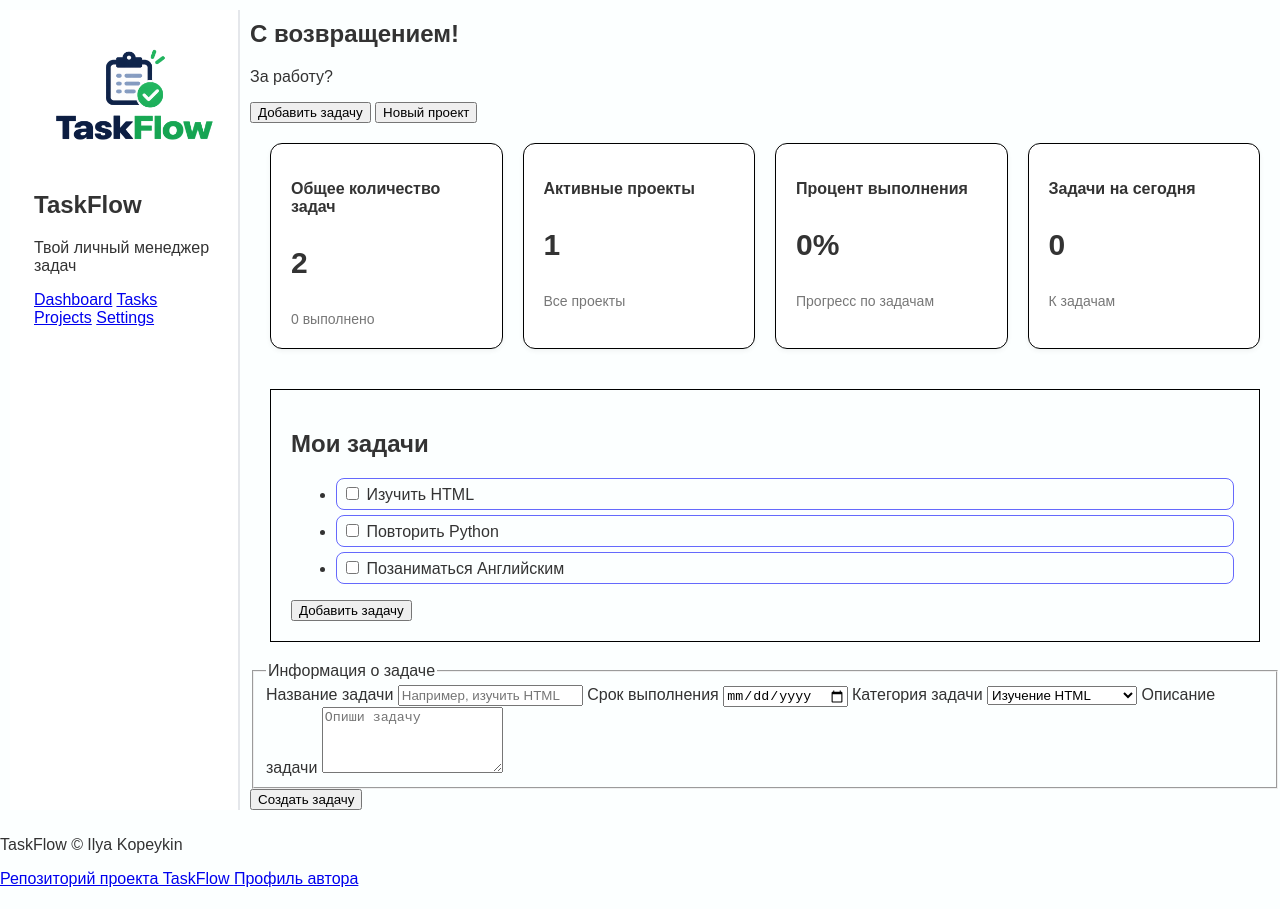
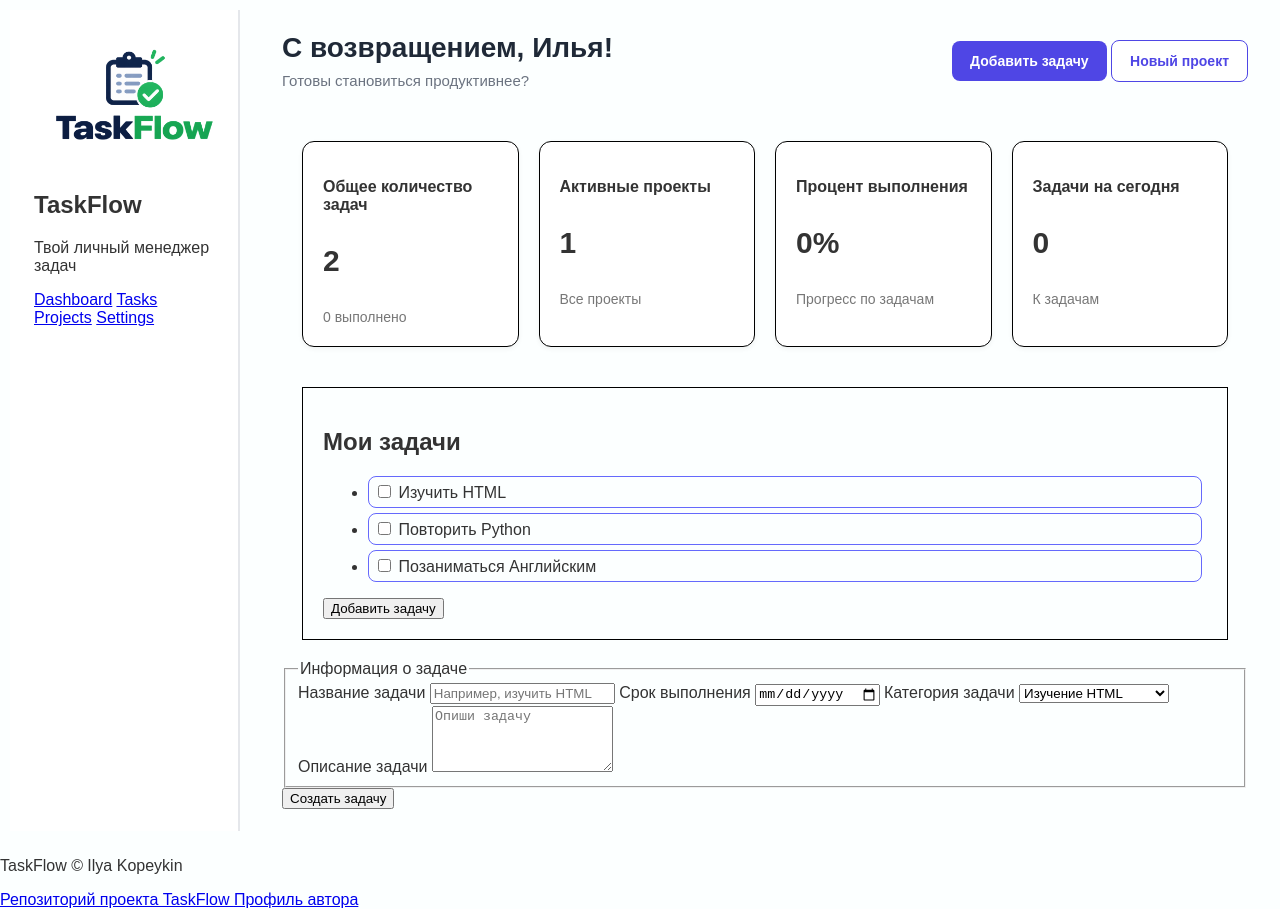
Before and after one commit to IlyaKopey/TaskFLow, a plain HTML site: page frontend/index.html in a window 1280 px wide. Before the commit the page ends 888 px from the top, so only its background shows below. Drawn offline with Linux system fonts and the light colour scheme.

Commit message:
update main greatings

```diff
--- a/frontend/index.html
+++ b/frontend/index.html
@@ -27,8 +27,8 @@
         <main>
             <header class="dashboard-header">
                 <div class="main_greetings">
-                    <h2>С возвращением!</h2>
-                    <p>За работу?</p>
+                    <h2>С возвращением, Илья!</h2>
+                    <p>Готовы становиться продуктивнее?</p>
                 </div>
 
                 <div class="dashboard-actions">
--- a/frontend/style.css
+++ b/frontend/style.css
@@ -56,3 +56,55 @@ body {
     border-right: 2px solid #e5e7eb;
     flex-shrink: 0;
 }
+
+main {
+    flex: 1;
+    padding: 32px;
+    min-width: 0;
+}
+
+.dashboard-header {
+    display: flex;
+    justify-content: space-between;
+    align-items: center;
+    gap: 20px;
+    margin-bottom: 32px;
+}
+
+.dashboard-actions button {
+    padding: 12px 18px;
+    border: none;
+    border-radius: 8px;
+    background-color: #4f46e5;
+    color: white;
+    font-size: 14px;
+    font-weight: 600;
+    cursor: pointer;
+}
+
+.dashboard-actions button:hover {
+    background-color: #3730a3;
+}
+
+.dashboard-actions button:last-child {
+    background-color: white;
+    color:#4f46e5;
+    border: 1px solid #4f46e5
+}
+
+.dashboard-actions button:last-child:hover {
+    background-color: #d1b8ff;
+}
+
+.main_greetings h2 {
+    font-size: 28px;
+    font-weight: 700;
+    color: #1f2937;
+    margin: 0 0 8px 0;
+}
+
+.main_greetings p {
+    font-size: 15px;
+    color: #6b7380;
+    margin: 0;
+}
```
